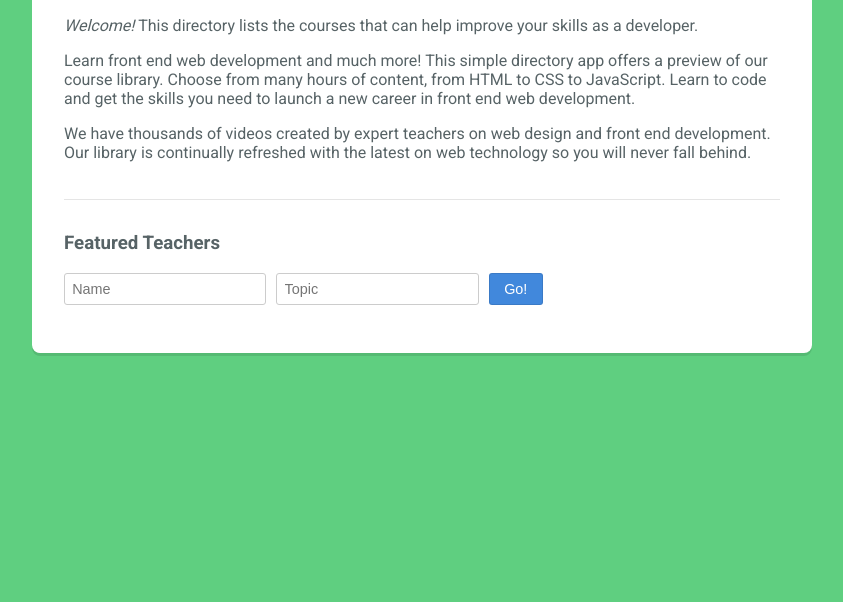
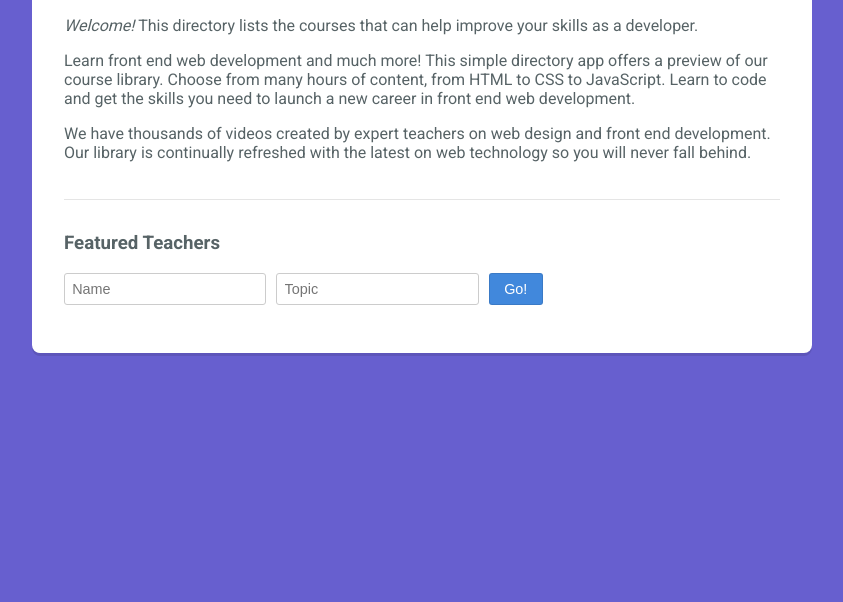
Before and after one commit to justblack1227/Project-13, a React app: page / in a window 1280 px wide. Shown: the part 198-800 px from the top of the page, without its empty margins (218-1061 px from the left). Built offline with nearby package versions, Linux system fonts and the light colour scheme.

Commit message:
Change color

```diff
--- a/src/css/index.css
+++ b/src/css/index.css
@@ -13,7 +13,7 @@
 }
 body {
   color: #576366;
-  background: #5fcf80;
+  background: #675fcf;
   margin: 0;
   font-family: 'Roboto', sans-serif;
 }
```
